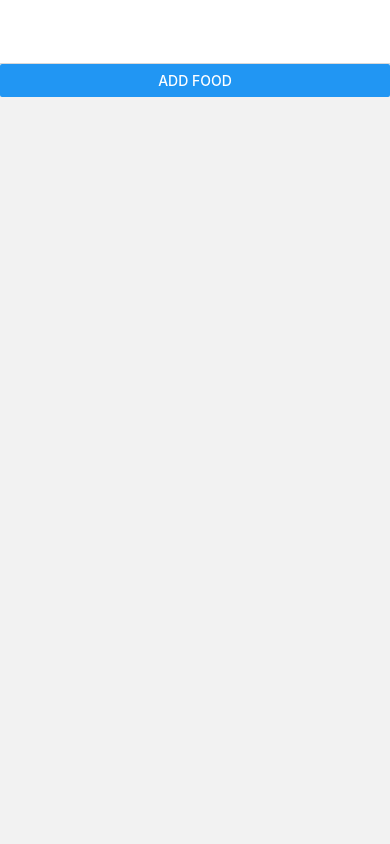
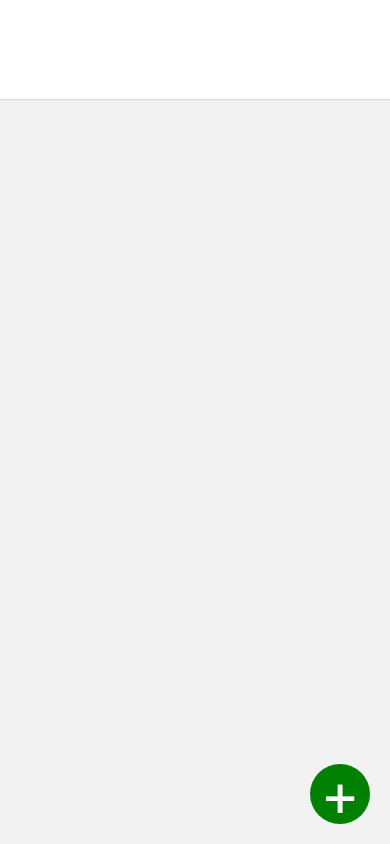
Before and after one commit to Adrenalix/Android-recept, a React Native app: screen / in a window 390 px wide. Built offline with nearby package versions, Linux system fonts and the light colour scheme; grey boxes are pictures that could not be loaded.

Commit message:
v4
fixed some add stuff

```diff
--- a/App.js
+++ b/App.js
@@ -4,20 +4,20 @@ import Detail from "./components/detailspage.js";
 import { NavigationContainer } from "@react-navigation/native";
 import { createNativeStackNavigator } from "@react-navigation/native-stack";
 import { DataProvider } from './components/dataContext.js';
-import { Image } from 'react-native';
-import { StatusBar } from 'react-native';
-
+import { Image, View, StatusBar } from 'react-native';
 
 //obj stack helps to navigate
 const Stack = createNativeStackNavigator();
 
 const HeaderTitleImage = () => {
   return (
+    <View style={{ flex: 1,  alignItems: 'center', justifyContent: 'center', width: '100%'}}>
       <Image
         source={require('./img/Food.png')}
-      style={{  height: 100 }}
+        style={{ width: '140%', height: 120 }}
         resizeMode="cover"
       />
+    </View>
   );
 };
 
@@ -26,18 +26,19 @@ return (
   <DataProvider>
     <NavigationContainer>
       <StatusBar hidden={true} />
-
         <Stack.Navigator screenOptions={{
+          headerTitleContainerStyle: {
+            alignItems: 'center',
+            justifyContent: 'center',
+          },
         headerTitleAlign:'center',
         headerStyle:{
-        // backgroundColor: "red",
-
+          height: 100,
           },
         headerTintColor: '#fff',
             headerTitleStyle: {
             fontWeight: 'bold',
           },
-
         }}>
         <Stack.Screen name="Home" component={Main} options={{
           headerTitle: props => <HeaderTitleImage {...props} />,
@@ -45,10 +46,7 @@ return (
         <Stack.Screen name="Details" component={Detail} options={{
           headerTitle: props => <HeaderTitleImage {...props} />,
           title:"Food details"}}/>
-
       </Stack.Navigator>
     </NavigationContainer>
   </DataProvider>
-
-)
-}
+)}
--- a/components/detailspage.js
+++ b/components/detailspage.js
@@ -1,5 +1,8 @@
 import React, { useState, useContext } from "react";
-import { View, Modal, Text, Button, Image, StyleSheet, TextInput, TouchableOpacity } from "react-native";
+import {
+  Linking , View, Modal, Text, Button, Image,
+   StyleSheet, TextInput, TouchableOpacity, ScrollView }
+   from "react-native";
 import { DataContext } from "./dataContext";
 import * as ImagePicker from 'expo-image-picker';
 
@@ -16,10 +19,12 @@ export default function Detail({ route, navigation }) {
 
     const [updatedName, setUpdatedName] = useState(item ? item.name : '');
     const [updatedLink, setUpdatedLink] = useState(item ? item.link : '');
+    const [updatedNotes, setUpdatedNotes] = useState(item ? item.notes : '');
+
 
     // when update button in details page is pressed
     const onUpdate = async() => {
-      const updatedItem = { ...item, name: updatedName, link: updatedLink, image: imageUri };
+      const updatedItem = { ...item, name: updatedName, link: updatedLink, image: imageUri, notes: updatedNotes };
       await handleUpdateItem(updatedItem);
          navigation.replace('Details', { item: updatedItem });
      };
@@ -58,7 +63,15 @@ export default function Detail({ route, navigation }) {
         //      const updatedItem = { ...item, image: result.assets[0].uri };
         //      handleUpdateItem(updatedItem);
         //  }
+
       };
+      const handleLinkPress = () => {
+        // Check if the link is not null or empty
+        if (updatedLink && updatedLink.trim() !== '') {
+          Linking.openURL(updatedLink);
+        }
+      };
+
 
     const takePhoto = async () => {
         let result = await ImagePicker.launchCameraAsync({
@@ -74,6 +87,8 @@ export default function Detail({ route, navigation }) {
       };
 
     return (
+      <ScrollView contentContainerStyle={styles.ScrollView}>
+
         <View style={styles.container}>
            <TouchableOpacity onPress={() => setModalVisible(true)}>
       <Image
@@ -106,31 +121,87 @@ export default function Detail({ route, navigation }) {
         </View>
       </Modal>
                 )}
-
-
         <TextInput
             style={styles.input}
             value={updatedName}
             onChangeText={setUpdatedName}
             placeholder="Enter name"
         />
+        <View style={styles.container2}>
           <TextInput
             style={styles.input}
             value={updatedLink}
             onChangeText={setUpdatedLink}
             placeholder="Enter link"
           />
+          <View style={styles.button1}>
+            <TouchableOpacity style={styles.buttonTouchable} onPress={handleLinkPress}>
+                <Text style={styles.buttonText}>W</Text>
+            </TouchableOpacity>
+          </View>
+        </View>
       <View style={styles.buttonContainer}>
           <Button title="Update" onPress={onUpdate} />
           <Button title="Delete" onPress={onDelete} color='red' />
       </View>
+      <TextInput
+        style={styles.notesInput}
+        value={updatedNotes}
+        onChangeText={setUpdatedNotes}
+        placeholder="Enter notes"
+        multiline={true}  // Allows multiple lines of text
+        autoGrow={true}
+      />
     </View>
+    </ScrollView>
+
     );
 }
 
 const styles = StyleSheet.create({
+  ScrollView: {
+    flexGrow: 1,
+    justifyContent: "center",
+    alignItems: "center",
+    padding: 16,
+},
+  notesInput: {
+    width: '80%',
+    padding: 10,
+    borderWidth: 1,
+    borderColor: '#ccc',
+    marginBottom: 20,
+    marginTop: 20,
+    height: "auto",
+},
+  container2: {
+    flexDirection: 'row',
+    alignItems: 'center',
+    justifyContent: 'space-between',
+    width: '80%',
+    height: 100,
+    marginBottom: 0,
+  },
+  button1: {
+    flex: 1,
+    justifyContent: 'center',
+    height: 50,
+    marginLeft: 10,
+  },
+  buttonTouchable: {
+    height: '100%',
+    width: '100%',
+    justifyContent: 'center',
+    alignItems: 'center',
+    backgroundColor: 'lightblue',
+    borderRadius: 5,
+  },
+  buttonText: {
+      color: 'white',
+  },
   container: {
       flex: 1,
+      width: '100%',
       justifyContent: "center",
       alignItems: "center",
       padding: 16,
@@ -144,7 +215,6 @@ const styles = StyleSheet.create({
         padding: 10,
         borderWidth: 1,
         borderColor: '#ccc',
-        marginBottom: 20,
     },
     image: {
         width: 300,
--- a/components/mainpage.js
+++ b/components/mainpage.js
@@ -1,12 +1,11 @@
 import React, { useEffect, useState, useContext  } from 'react';
-import { View, Text, TouchableOpacity, Modal, Keyboard , TextInput, TouchableWithoutFeedback, FlatList, StyleSheet, Image, ImageBackground, Button } from 'react-native';
+import { View, Text, TouchableOpacity, Modal, Keyboard , TextInput, TouchableWithoutFeedback, FlatList, StyleSheet, ImageBackground, Button } from 'react-native';
 import ImagePicker1 from './ImagePicker';
 import { storeData, getData } from './storage';
 import { DataContext } from './dataContext';
 import { Detail } from './detailspage';
 import { v4 as uuidv4 } from 'uuid';
 import AsyncStorage from '@react-native-async-storage/async-storage';
-
 
 function Item({ item, onPress }) {
   return (
@@ -24,8 +23,6 @@ function Item({ item, onPress }) {
     </TouchableOpacity>
   );
 }
-
-
 
 function Main({ navigation }) {
     // const [items, setItems] = useState([]);
@@ -67,6 +64,7 @@ function Main({ navigation }) {
         image: newItemImage ? newItemImage : null,
     };
 
+
   const updatedItems = [...items, newItem];
   await storeData('@items', updatedItems);  // Store the updated items list in local storage
 
@@ -76,10 +74,20 @@ function Main({ navigation }) {
     setNewItemLink('');
     setNewItemImage('');
 };
+function AddFoodButton({ onPress }) {
+  return (
+    <TouchableOpacity
+      onPress={onPress}
+      style={styles.addFoodButton}
+    >
+      <Text style={styles.buttonText}>+</Text>
+    </TouchableOpacity>
+  );
+}
 
   return (
     <View style={styles.container}>
-      <Button title="Add Food" onPress={() => setModalVisible(true)} />
+      {/* <Button title="Add Food" onPress={() => setModalVisible(true)} /> */}
       <Modal
                 visible={isModalVisible}
                 animationType="slide"
@@ -107,7 +115,7 @@ function Main({ navigation }) {
                             <Text style={styles.buttonText}>Cancel</Text>
                         </TouchableOpacity>
                     <TouchableOpacity style={styles.addButton} onPress={handleAddItem}>
-                        <Text style={styles.addButtonText}>Add Item</Text>
+                        <Text style={styles.buttonText}>Add Item</Text>
                     </TouchableOpacity>
                 </View>
                 </TouchableWithoutFeedback>
@@ -124,6 +132,11 @@ function Main({ navigation }) {
       numColumns={2}
       contentContainerStyle={styles.listContainer}
     />
+      <TouchableOpacity
+        onPress={() => setModalVisible(true)}
+        style={styles.addFoodButton}>
+      <Text style={styles.addFoodButtonText}>+</Text>
+    </TouchableOpacity>
     </View>
   );
 }
@@ -159,8 +172,26 @@ textInput: {
     borderColor: '#ccc',
     marginBottom: 20,
 },
-addButtonText: {
+addFoodButtonText: {
     color: 'white',
+    fontSize: 60,
+    textAlign: 'center',
+    lineHeight: 65,
+},
+addFoodButton: {
+  position: 'absolute',
+  bottom: 20,
+  right: 20,
+  width: 60,
+  height: 60,
+  borderRadius: 30,
+  backgroundColor: 'green',
+  justifyContent: 'center',
+  alignItems: 'center',
+  zIndex: 1,
+},
+container: {
+  flex: 1,
 },
   listContainer: {
     padding: 10,
```
Lines whose indentation alone changed are shown as unchanged.
